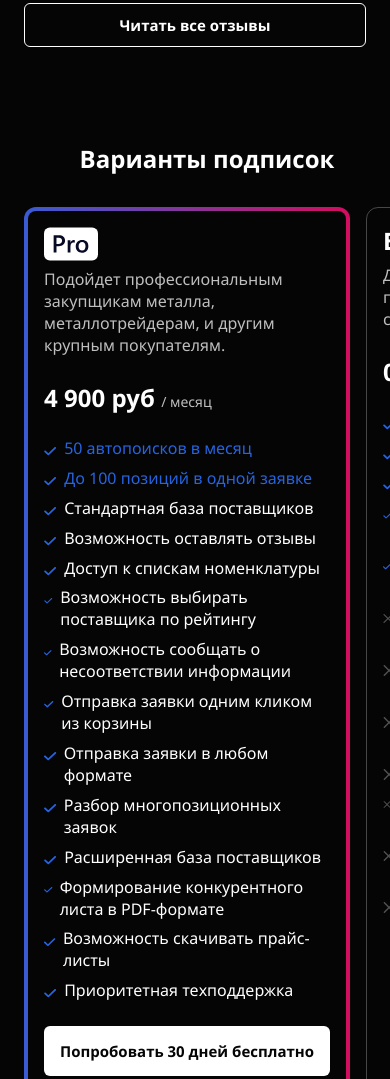
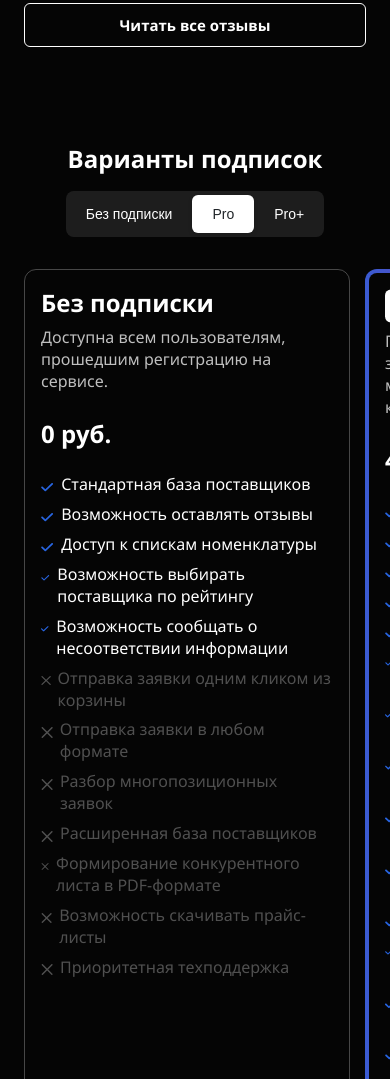
Before and after one commit to test-sharipova/emetall-pro-header-footer, a plain HTML site: page index.html in a window 390 px wide. Shown: the part 3920-4999 px from the top of the page. Drawn offline with Linux system fonts and the light colour scheme.

Commit message:
add navigation

```diff
--- a/index.html
+++ b/index.html
@@ -258,15 +258,18 @@
             </div>
         </section>
         <section class="pro-options">
-            <div class="container container_pr0">
+            <div class="container">
                 <h2 class="pro-title">
                     Варианты подписок
                 </h2>
-                <!-- <div class="pro-options__nav">
-                    <a href="#pro" class="pro-options__nav-link">Про</a>
-                    <a href="#proplus" class="pro-options__nav-link">Про плюс</a>
-                    <a href="#none" class="pro-options__nav-link">без</a>
-                </div> -->
+                <div class="pro-options__nav navigation">
+                    <button type="button" class="pro-options__nav-link" data-target="#none">Без подписки</button>
+                    <button type="button" class="pro-options__nav-link active" data-target="#pro">Pro</button>
+                    <button type="button" class="pro-options__nav-link" data-target="#proplus">Pro+</button>
+                </div>
+            </div>
+            <div class="container container_pr0">
+
                 <ul class="pro-options__wrapper">
                     <li class="pro-options__item" id="none">
                         <p class="pro-options__title">
--- a/js/script.js
+++ b/js/script.js
@@ -85,3 +85,26 @@ function navigate(direction) {
 }
 
 //pro-options
+document.querySelectorAll('.navigation button').forEach(button => {
+    button.addEventListener('click', function() {
+        const targetId = this.getAttribute('data-target');
+        const targetElement = document.querySelector(targetId);
+
+        // Прокручиваем контейнер к целевому элементу
+        const container = document.querySelector('.pro-options__wrapper');
+        const scrollToPosition = targetElement.offsetLeft;
+
+        container.scrollTo({
+            left: scrollToPosition,
+            behavior: 'smooth' // Плавная прокрутка
+        });
+
+        // Удаляем класс active у всех кнопок
+        document.querySelectorAll('.navigation button').forEach(btn => {
+            btn.classList.remove('active');
+        });
+
+        // Добавляем класс active к текущей кнопке
+        this.classList.add('active');
+    });
+});
--- a/scss/_media.scss
+++ b/scss/_media.scss
@@ -186,9 +186,7 @@
             margin-top: 30px;
         }
     }
-    html {
-        scroll-behavior: smooth;
-    }
+
     .pro-options {
         .pro-title {
             text-align: center;
@@ -196,13 +194,14 @@
         scroll-behavior: smooth;
         padding: 65px 0 30px;
         &__wrapper {
-            // grid-template-columns: 1fr;
+
             gap: 16px;
             display: flex;
             align-items: stretch;
             overflow-x: auto;
             scroll-snap-type: x mandatory;
             padding-right: 16px;
+            scroll-behavior: smooth;
         }
         &__item:first-child, &__item:nth-child(3) {
             border-radius: 12px;
@@ -212,21 +211,49 @@
             min-height: auto;
             min-width: calc(100vw - 64px);
             scroll-snap-align: start;
-            scroll-margin-top: calc(9rem + 75px);
-            &-accent {
-                order: 1;
-            }
-            &:first-child {
-                order: 2;
-            }
-            &:nth-child(3) {
-                order: 3;
-            }
+
+            // &-accent {
+            //     order: 1;
+            // }
+            // &:first-child {
+            //     order: 2;
+            // }
+            // &:nth-child(3) {
+            //     order: 3;
+            // }
         }
         &__nav {
             display: flex;
-            align-items: center;
+            align-items: stretch;
             justify-content: center;
+            border-radius: 8px;
+            background: rgba(242, 242, 244, .1);
+            padding: 4px 0;
+            min-height: 46px;
+            width: fit-content;
+            margin: 16px auto 24px;
+            &-link {
+                border: none;
+                background: transparent;
+                font-weight: 400;
+                font-size: 14px;
+                color: #fff;
+                text-decoration: none;
+                cursor: pointer;
+                padding: 6px 20px;
+                display: flex;
+                align-items: center;
+                justify-content: center;
+                line-height: 100%;
+                border-radius: 6px;
+                // scroll-margin-top: -40px;
+                &.active {
+                    box-shadow: 0 2px 5px 0 rgba(0, 0, 0, 0.1);
+                    background: #fff;
+
+                    color: #212529;
+                }
+            }
         }
     }
     .pro-faq {
```
Also changed, not shown: css/style.min.css, 1 other file.
